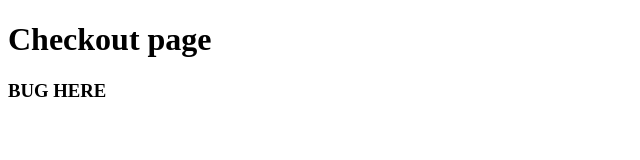
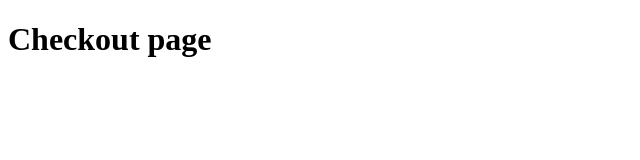
Before and after one commit to quanghuytran172/git-workflow-practice, a plain HTML site: page pages/checkout.html in a window 1280 px wide. Shown: the whole page, without its empty margins (0-640 px from the left). Drawn offline with Linux system fonts and the light colour scheme.

Commit message:
Fix bug checkout feature

```diff
--- a/pages/checkout.html
+++ b/pages/checkout.html
@@ -8,7 +8,5 @@
     </head>
     <body>
         <h1>Checkout page</h1>
-
-        <h3>BUG HERE</h3>
     </body>
 </html>
```
